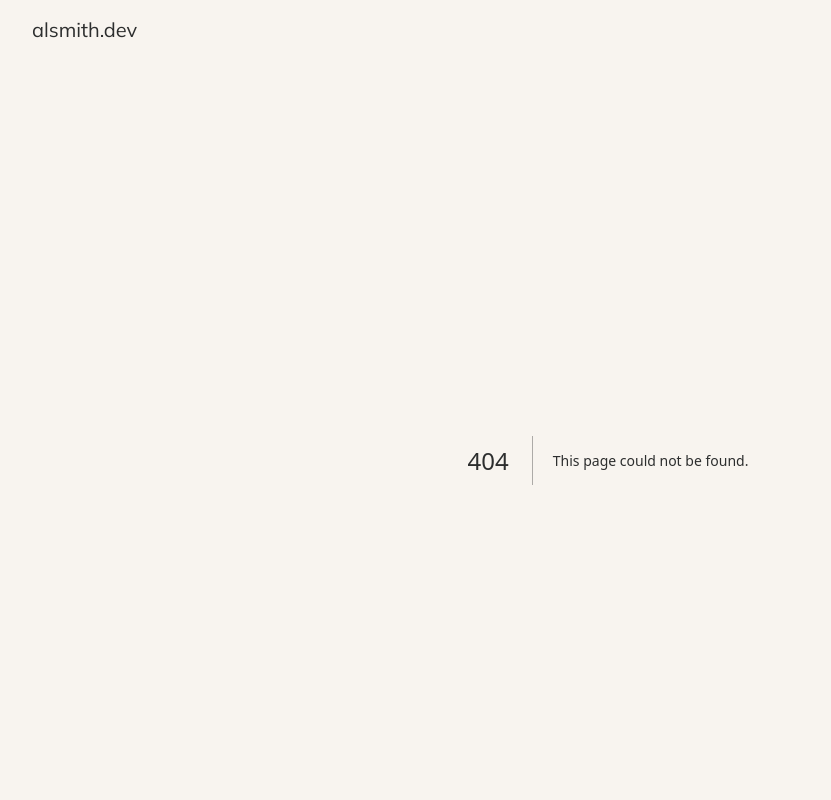
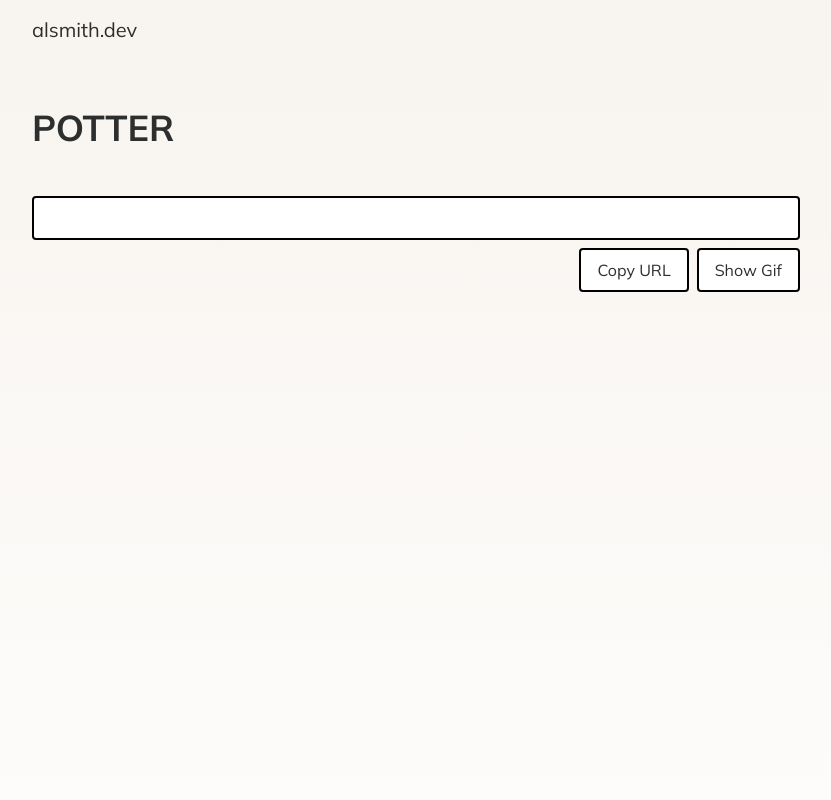
Before and after one commit to alastair-smith/website, a Next.js app in the folder apps/frontend/: page /potter in a window 1280 px wide. Before the commit this address had no page. Shown: the top 800 px of the page, without its empty margins (32-863 px from the left). Built offline with nearby package versions, Linux system fonts and the light colour scheme.

Commit message:
show in app

```diff
--- a/apps/frontend/src/app/page.tsx
+++ b/apps/frontend/src/app/page.tsx
@@ -43,6 +43,23 @@ export default function Home() {
 
       <div className="flex flex-col items-center">
         <div className="max-w-reading mx-medium py-medium flex flex-col items-center space-y-4">
+          <h2 className="text-3xl">Potter</h2>
+          <span>Meme Generator</span>
+          <Image
+            src="/wizard.webp"
+            alt="excel"
+            width="512"
+            height="512"
+            className="border-8 border-night rounded"
+          />
+          <div className="flex space-x-4">
+            <UnderlinedLink href="/potter">Go to app</UnderlinedLink>
+          </div>
+        </div>
+      </div>
+
+      <div className="flex flex-col items-center">
+        <div className="max-w-reading mx-medium py-medium flex flex-col items-center space-y-4">
           <h2 className="text-3xl">Kelly</h2>
           <span>Meme Generator</span>
           <Image
--- /dev/null
+++ b/apps/frontend/src/app/potter/page.tsx
@@ -0,0 +1,92 @@
+'use client';
+
+import { FormEvent, useState } from 'react';
+
+import Button from '@/components/Button/Button';
+import TextInput from '@/components/TextInput/TextInput';
+
+const getUrl = (text: string) =>
+  text ? `https://alsmith.dev/api/kelly?q=${btoa(text)}&type=potter` : '';
+
+const Cog = ({ className }: { className: string }) => (
+  <svg
+    className={className}
+    xmlns="http://www.w3.org/2000/svg"
+    height="7rem"
+    viewBox="0 0 512 512"
+  >
+    <path
+      fill="white"
+      d="M495.9 166.6c3.2 8.7 .5 18.4-6.4 24.6l-43.3 39.4c1.1 8.3 1.7 16.8 1.7 25.4s-.6 17.1-1.7 25.4l43.3 39.4c6.9 6.2 9.6 15.9 6.4 24.6c-4.4 11.9-9.7 23.3-15.8 34.3l-4.7 8.1c-6.6 11-14 21.4-22.1 31.2c-5.9 7.2-15.7 9.6-24.5 6.8l-55.7-17.7c-13.4 10.3-28.2 18.9-44 25.4l-12.5 57.1c-2 9.1-9 16.3-18.2 17.8c-13.8 2.3-28 3.5-42.5 3.5s-28.7-1.2-42.5-3.5c-9.2-1.5-16.2-8.7-18.2-17.8l-12.5-57.1c-15.8-6.5-30.6-15.1-44-25.4L83.1 425.9c-8.8 2.8-18.6 .3-24.5-6.8c-8.1-9.8-15.5-20.2-22.1-31.2l-4.7-8.1c-6.1-11-11.4-22.4-15.8-34.3c-3.2-8.7-.5-18.4 6.4-24.6l43.3-39.4C64.6 273.1 64 264.6 64 256s.6-17.1 1.7-25.4L22.4 191.2c-6.9-6.2-9.6-15.9-6.4-24.6c4.4-11.9 9.7-23.3 15.8-34.3l4.7-8.1c6.6-11 14-21.4 22.1-31.2c5.9-7.2 15.7-9.6 24.5-6.8l55.7 17.7c13.4-10.3 28.2-18.9 44-25.4l12.5-57.1c2-9.1 9-16.3 18.2-17.8C227.3 1.2 241.5 0 256 0s28.7 1.2 42.5 3.5c9.2 1.5 16.2 8.7 18.2 17.8l12.5 57.1c15.8 6.5 30.6 15.1 44 25.4l55.7-17.7c8.8-2.8 18.6-.3 24.5 6.8c8.1 9.8 15.5 20.2 22.1 31.2l4.7 8.1c6.1 11 11.4 22.4 15.8 34.3zM256 336a80 80 0 1 0 0-160 80 80 0 1 0 0 160z"
+    />
+  </svg>
+);
+
+export default function Page() {
+  const [inputValue, setInputValue] = useState('');
+  const [submittedValue, setSubmittedValue] = useState('');
+  const [isLoading, setIsLoading] = useState(false);
+
+  const handleChange = (event: React.ChangeEvent<HTMLInputElement>) => {
+    setInputValue(event.target.value);
+  };
+
+  const handleSubmit = (event: FormEvent<HTMLFormElement>) => {
+    event.preventDefault();
+
+    if (inputValue !== submittedValue) {
+      setIsLoading(true);
+      setSubmittedValue(inputValue);
+    }
+  };
+
+  const handleImageLoad = () => {
+    setIsLoading(false);
+  };
+
+  return (
+    <div className="max-w-reading mx-medium my-huge w-full flex-col flex">
+      <h1 className="uppercase font-bold text-4xl mb-huge">Potter</h1>
+      <form
+        className="max-w-form mb-huge flex flex-col"
+        onSubmit={handleSubmit}
+      >
+        <TextInput
+          className="mb-small"
+          value={inputValue}
+          onChange={handleChange}
+        />
+        <div className="self-end">
+          <Button
+            className="mr-small"
+            onClick={() =>
+              window.navigator.clipboard.writeText(getUrl(inputValue))
+            }
+          >
+            Copy URL
+          </Button>
+          <Button>Show Gif</Button>
+        </div>
+      </form>
+
+      <div className="flex flex-col items-center mb-huge">
+        <div className="max-w-[480px] w-full aspect-[4/3] bg-contain flex justify-center items-center">
+          {submittedValue && (
+            <img
+              src={getUrl(submittedValue)}
+              className="max-w-[480px] w-full"
+              alt="potter"
+              onLoad={handleImageLoad}
+            />
+          )}
+          {isLoading && (
+            <div className="flex self-center absolute">
+              <Cog className="animate-spin-slow mt-[1.75rem] mr-[-0.825rem]" />
+              <Cog className="animate-reverse-spin-slow" />
+            </div>
+          )}
+        </div>
+      </div>
+    </div>
+  );
+}
```
Also changed, not shown: apps/frontend/public/wizard.webp (added).
